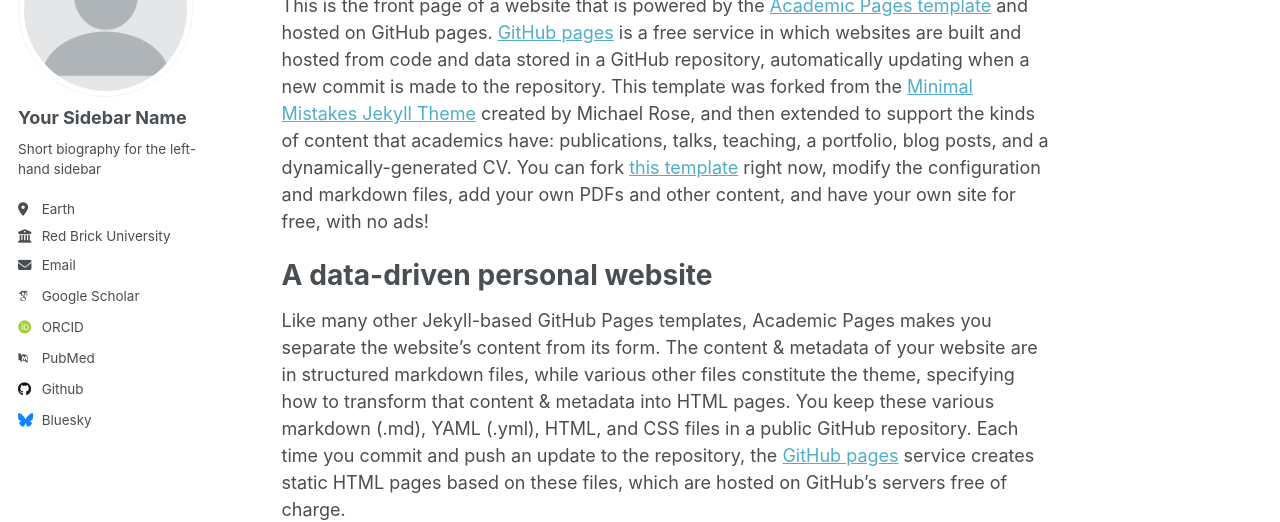
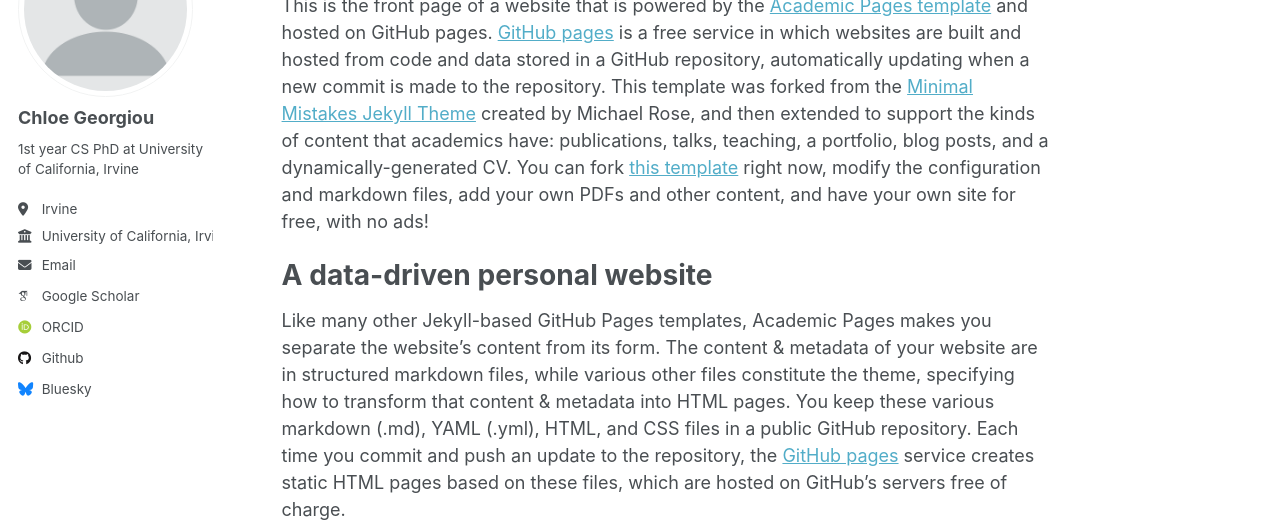
Before and after one commit to chloegeo/chloegeo.github.io, a Jekyll site: the page built from _pages/about.md, in a window 1280 px wide. Shown: the part 184-706 px from the top of the page. Built offline with Jekyll 4.4.1, drawn with Linux system fonts in a browser that asks for light colours; some web fonts are replaced.

Commit message:
Update _config.yml

```diff
--- a/_config.yml
+++ b/_config.yml
@@ -22,21 +22,21 @@ repository               : "academicpages/academicpages.github.io"
 author:
   # Biographic information
   avatar           : "profile.png"
-  name             : "Your Sidebar Name"
+  name             : "Chloe Georgiou"
   pronouns         : # example: "she/her"
-  bio              : "Short biography for the left-hand sidebar"
-  location         : "Earth"
-  employer         : "Red Brick University"
+  bio              : "1st year CS PhD at University of California, Irvine"
+  location         : "Irvine"
+  employer         : "University of California, Irvine"
   uri              : # URL
-  email            : "none@example.org"
+  email            : "cgeorgio@uci.edu"
 
   # Academic websites
   arxiv            : # URL - Update with the correct link to your profile
-  googlescholar    : "https://scholar.google.com/citations?user=PS_CX0AAAAAJ"
+  googlescholar    : "https://scholar.google.com/citations?user=666nvQYAAAAJ&hl=en"
   impactstory      : # URL
   orcid            : "http://orcid.org/yourorcidurl"
   semantic         : # URL
-  pubmed           : "https://www.ncbi.nlm.nih.gov/pubmed/?term=john+snow"
+  pubmed           : #"https://www.ncbi.nlm.nih.gov/pubmed/?term=john+snow"
   researchgate     : # URL
   scopus           : # URL
 
```
